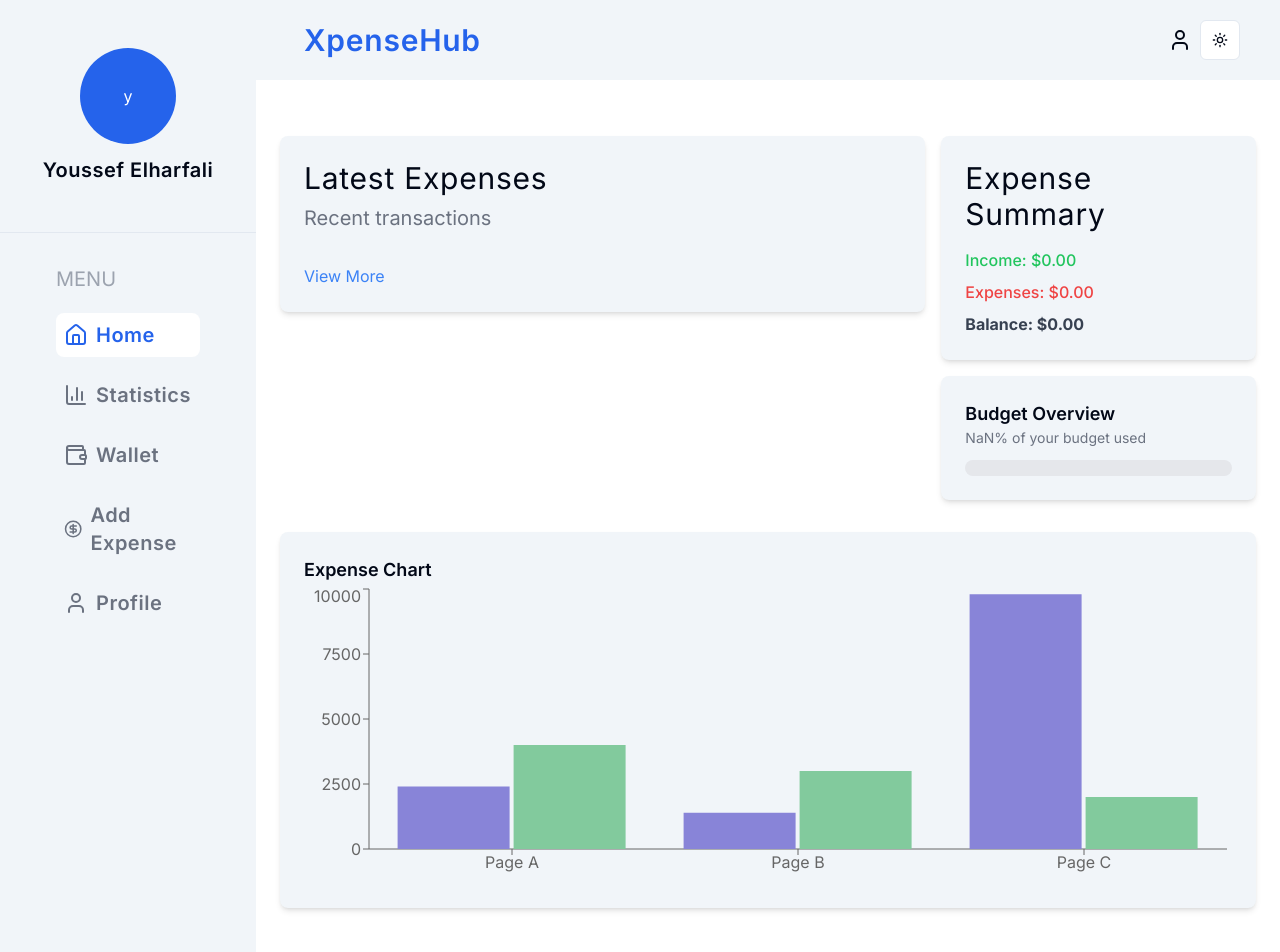
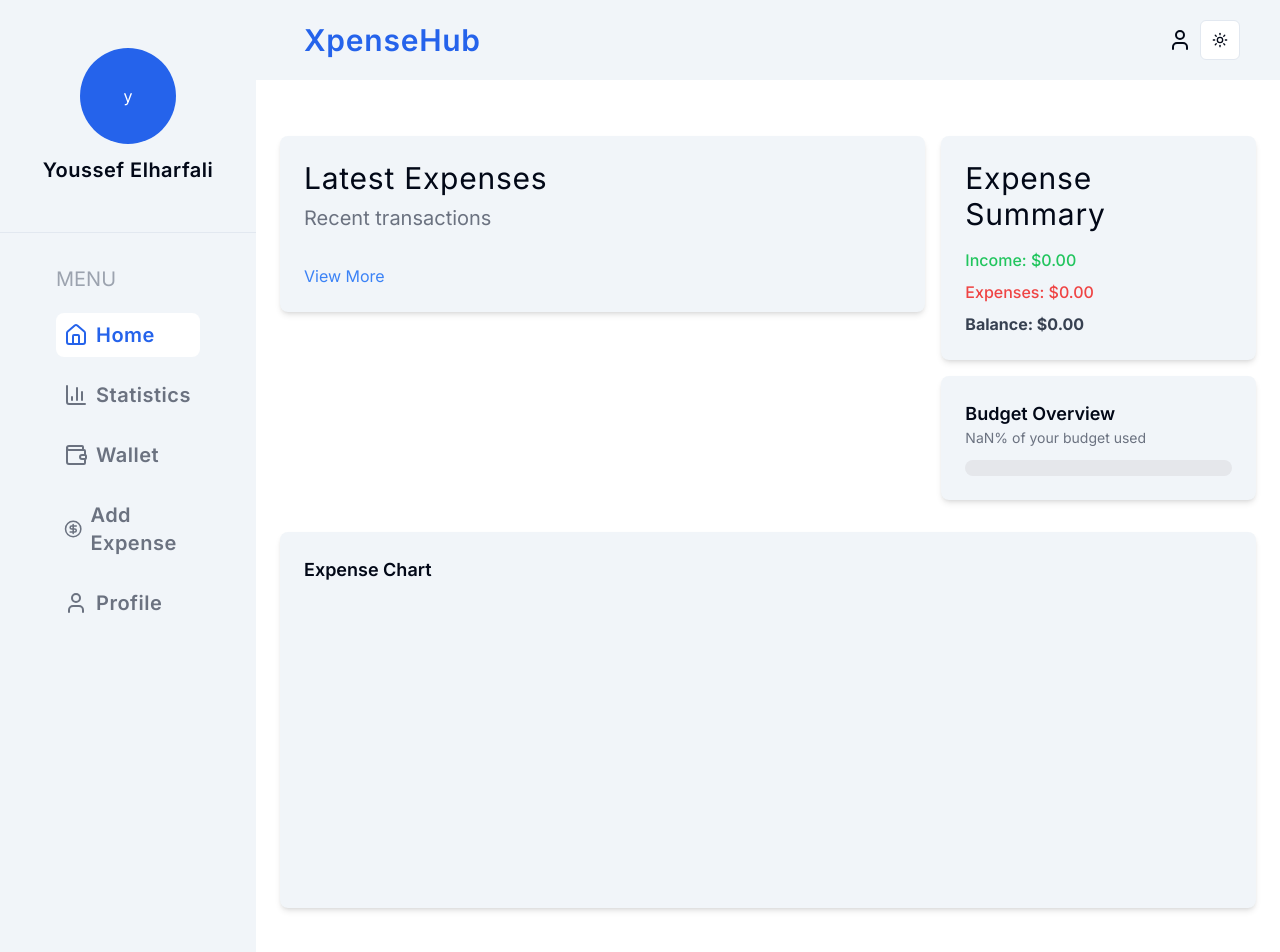
Before and after one commit to Elharfali8/project-3-expense-tracker, a Next.js app: page /dashboard in a window 1280 px wide. Shown: the top 952 px of the page. Built offline with nearby package versions, Linux system fonts and the light colour scheme.

Commit message:
Dashboard page : Add data to the chart

```diff
--- a/components/ExpensesChart.jsx
+++ b/components/ExpensesChart.jsx
@@ -1,23 +1,31 @@
 'use client'
+import { useSelector } from "react-redux";
 import { BarChart, Bar, XAxis, YAxis, Tooltip, ResponsiveContainer } from "recharts";
 
-const data = [
-  { name: "Page A", pv: 2400, uv: 4000 },
-  { name: "Page B", pv: 1398, uv: 3000 },
-  { name: "Page C", pv: 9800, uv: 2000 },
-];
+
 
 const ExpenseChart = () => {
+  const { expenses } = useSelector((store) => store.expense)
+
+  const expenseData = expenses.reduce((acc, expense) => {
+    const existingCategory = acc.find(item => item.category === expense.category);
+    if (existingCategory) {
+      existingCategory.amount += Number(expense.amount); // Sum expenses per category
+    } else {
+      acc.push({ category: expense.category, amount: Number(expense.amount) });
+    }
+    return acc;
+  }, []);
+
   return (
     <div className="bg-muted p-6 rounded-lg shadow-md">
       <h3 className="text-lg font-semibold">Expense Chart</h3>
       <ResponsiveContainer width="100%" height={300}>
-        <BarChart data={data}>
-          <XAxis dataKey="name" />
+        <BarChart data={expenseData}>
+          <XAxis dataKey="category" />
           <YAxis />
           <Tooltip />
-          <Bar dataKey="pv" fill="#8884d8" />
-          <Bar dataKey="uv" fill="#82ca9d" />
+          <Bar dataKey="amount" fill="#8884d8" />
         </BarChart>
       </ResponsiveContainer>
     </div>
```
